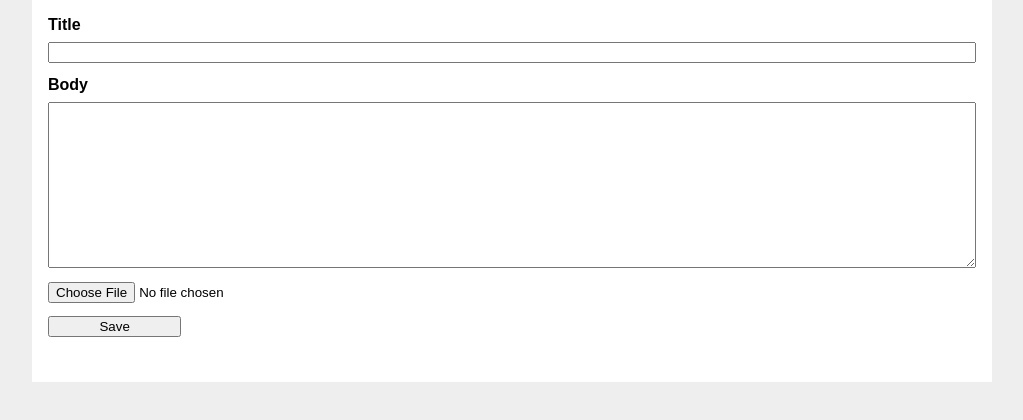
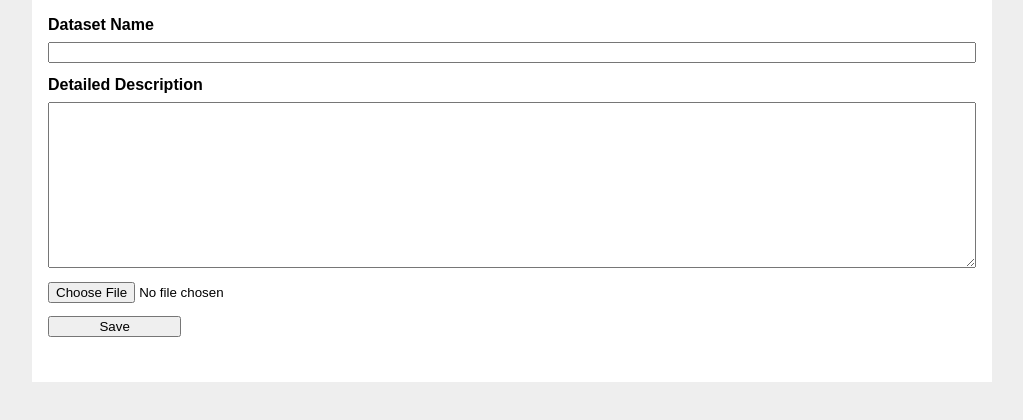
Before and after one commit to aryanmhaskar/SamplingDistributionWebsite, a Flask app: page /create in a window 1280 px wide. Shown: the part 98-518 px from the top of the page, without its empty margins (128-1151 px from the left). Run offline with Flask 2, Linux system fonts and the light colour scheme; the visitor is signed in with stand-in values (Sample User, id 1); data comes from the database, SQL or seed files in the repository.

Commit message:
adjusted accepted file types

```diff
--- a/flaskr/blog.py
+++ b/flaskr/blog.py
@@ -108,6 +108,6 @@ def delete(id):
     return redirect(url_for('blog.index'))
 
 def allowed_file(filename):
-    ALLOWED_EXTENSIONS = {'txt', 'pdf', 'png', 'jpg', 'jpeg', 'gif', 'csv'}
+    ALLOWED_EXTENSIONS = {'txt', 'csv'}
     return '.' in filename and \
            filename.rsplit('.', 1)[1].lower() in ALLOWED_EXTENSIONS
--- a/flaskr/templates/blog/create.html
+++ b/flaskr/templates/blog/create.html
@@ -6,9 +6,9 @@
 
 {% block content %}
   <form method="post" enctype=multipart/form-data>
-    <label for="title">Title</label>
+    <label for="title">Dataset Name</label>
     <input name="title" id="title" value="{{ request.form['title'] }}" required>
-    <label for="body">Body</label>
+    <label for="body">Detailed Description</label>
     <textarea name="body" id="body">{{ request.form['body'] }}</textarea>
     <input type="file" id="file" name="file">
     <input type="submit" value="Save">
```
